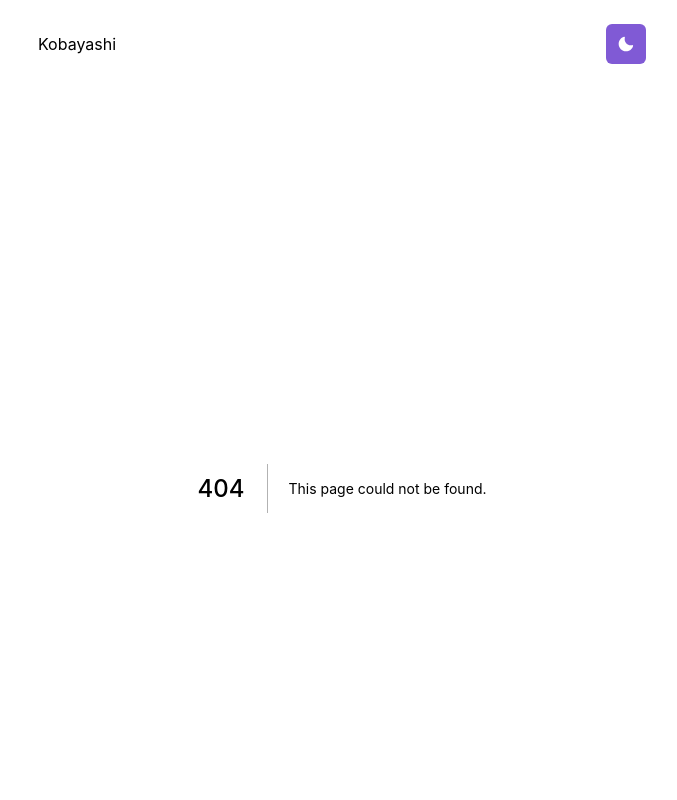
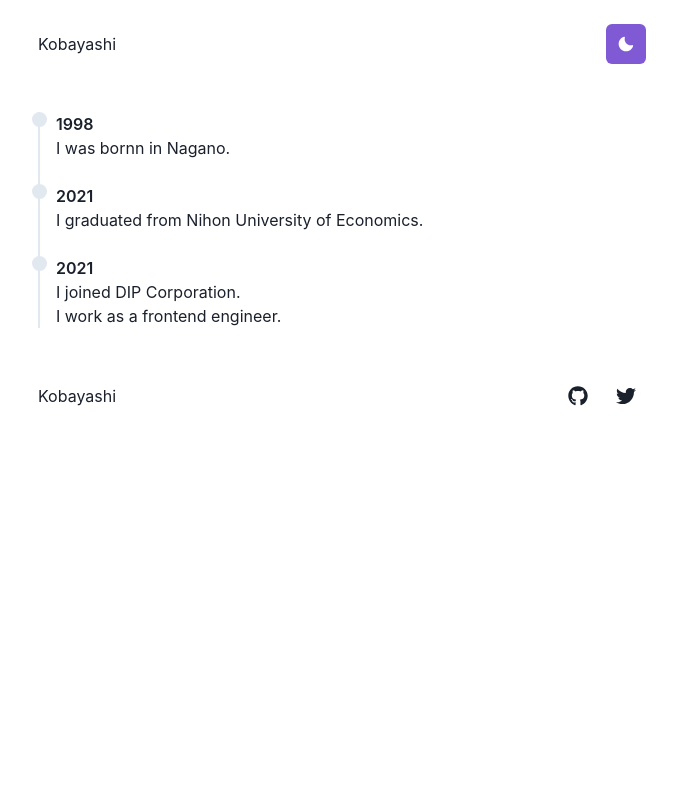
Before and after one commit to HikaruKobayashi/kobayashi, a Next.js app: page /bio in a window 1280 px wide. Before the commit this address had no page. Shown: the top 800 px of the page, without its empty margins (298-975 px from the left). Built offline with nearby package versions, Linux system fonts and the light colour scheme.

Commit message:
create bio

```diff
--- /dev/null
+++ b/pages/bio.tsx
@@ -0,0 +1,17 @@
+import type { NextPage, GetStaticProps } from 'next'
+import * as React from 'react'
+import BioSection from '../src/components/profile/bio'
+
+const Bio: NextPage = () => {
+  return (
+      <BioSection />
+  )
+}
+
+export default Bio
+
+export const getStaticProps: GetStaticProps = async () => {
+  return {
+    props: {}
+  }
+}
--- /dev/null
+++ b/src/components/profile/bio.tsx
@@ -0,0 +1,26 @@
+import * as React from 'react'
+import { Box, Text, List, ListItem } from '@chakra-ui/react'
+
+const BioSection = () => {
+  return (
+    <Box as="section" mx="auto" maxW="2xl" py="6" px={{ base: '4', md: '8'}}>
+      <List>
+        <ListItem pos="relative" pl="4" pb="6" borderLeft="2px" borderColor="gray.200" _before={{content:`''`, pos: 'absolute', width:'15px', height: '15px', backgroundColor: 'gray.200', borderRadius: '50%', left: -2}}>
+          <Text fontWeight="semibold">1998</Text>
+          <Text>I was bornn in Nagano.</Text>
+        </ListItem>
+        <ListItem pos="relative" pl="4" pb="6" borderLeft="2px" borderColor="gray.200" _before={{content:`''`, pos: 'absolute', width:'15px', height: '15px', backgroundColor: 'gray.200', borderRadius: '50%', left: -2}}>
+          <Text fontWeight="semibold">2021</Text>
+          <Text>I graduated from Nihon University of Economics.</Text>
+        </ListItem>
+        <ListItem pos="relative" pl="4" borderLeft="2px" borderColor="gray.200" _before={{content:`''`, pos: 'absolute', width:'15px', height: '15px', backgroundColor: 'gray.200', borderRadius: '50%', left: -2}}>
+          <Text fontWeight="semibold">2021</Text>
+          <Text>I joined DIP Corporation.</Text>
+          <Text>I work as a frontend engineer.</Text>
+        </ListItem>
+      </List>
+    </Box>
+  )
+}
+
+export default BioSection
```
